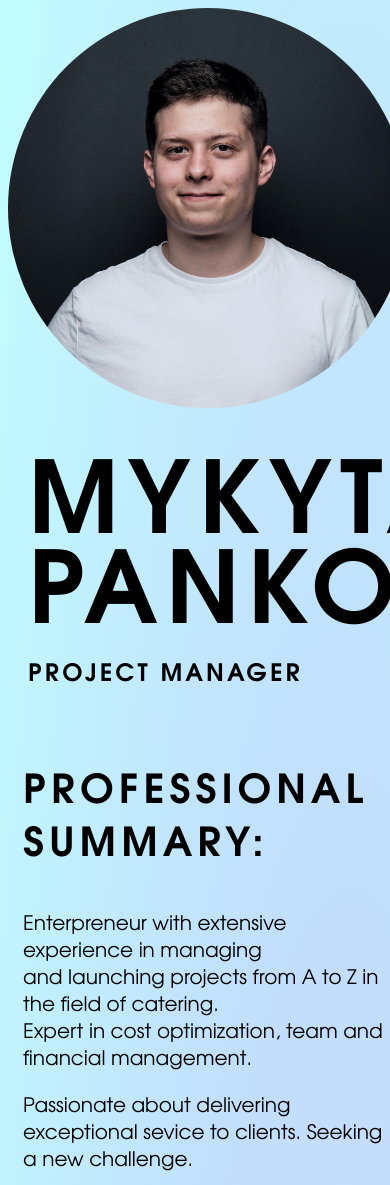
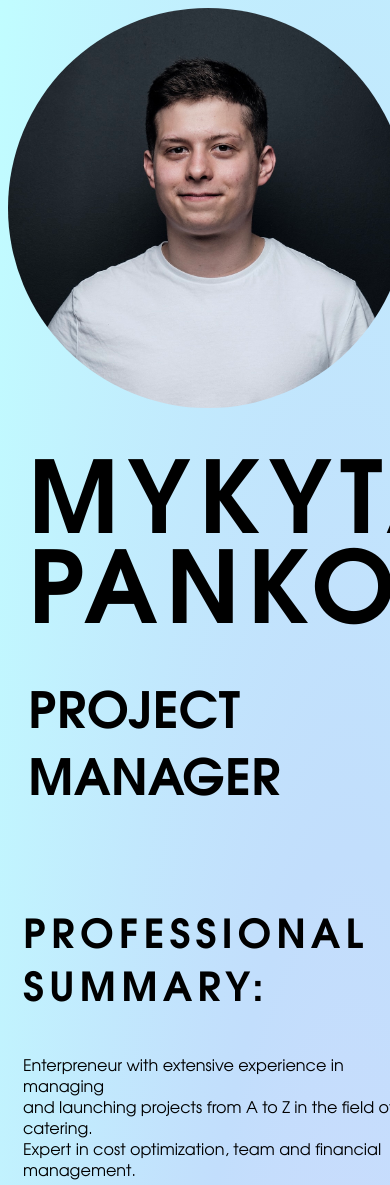
Before and after one commit to MykytaPankov/CV-Mykyta-Pankov, a plain HTML site: page index.html in a window 390 px wide. Shown: the top 1185 px of the page. Drawn offline with Linux system fonts and the light colour scheme.

Commit message:
Add files via upload

```diff
--- a/styles.css
+++ b/styles.css
@@ -106,6 +106,17 @@ img{
         width: 400px;
         height: 400px;
     }
+    .h1 {
+        font-size: 70px;
+        letter-spacing: normal;
+    }
+    h2{
+        font-size: 50px;
+        letter-spacing: normal;
+    }
+    p{
+        font-size: 16px;
+    }
     .img{
         width: 100%;
         padding: 0px;
```
